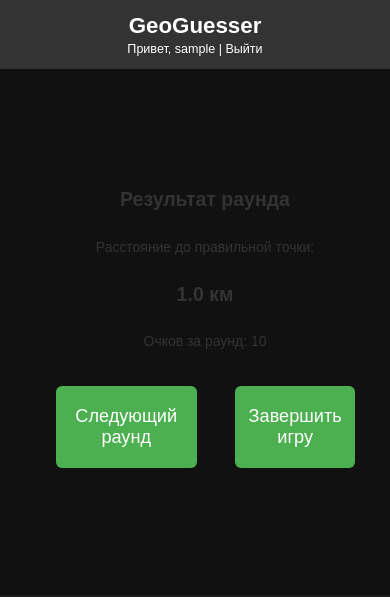
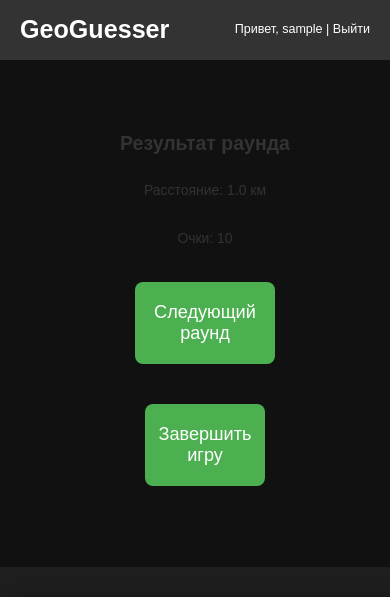
Before and after one commit to cerXXXX/yandex_geoguesser, a Flask app: page /round_result/1 in a window 390 px wide. Shown: the top 597 px of the page. Run offline with Flask 3, Linux system fonts and the light colour scheme; a user stored in the database is signed in; tables that the repository leaves empty hold one stand-in row (values such as "Sample post").

Commit message:
fix style.css

```diff
--- a/static/style.css
+++ b/static/style.css
@@ -1,5 +1,5 @@
-/* === Глобальные стили === */
-html, body {
+/* === Общие стили === */
+html {
     height: 100%;
     width: 100%;
     margin: 0;
@@ -7,18 +7,23 @@ html, body {
     font-family: Arial, sans-serif;
     background-color: #f5f5f5;
     color: #333;
-    overflow-x: hidden;
+    overflow: hidden;                     /* убрали прокрутку */
+    font-size: calc(12px + 0.5vw);        /* адаптивный размер шрифта */
+    line-height: 1.4;
 }
 
-/* базовый размер шрифта подстраивается под ширину экрана */
-html {
-  font-size: calc(12px + 0.5vw);
-}
 body {
-  line-height: 1.4;
-  overflow-x: hidden;
+    height: 100%;
+    width: 100%;
+    margin: 0;
+    padding: 0;
+    overflow: hidden;
 }
 
+a {
+    text-decoration: none;               /* убрали подчёркивание */
+    color: inherit;
+}
 
 header {
     height: 60px;
@@ -118,18 +123,19 @@ th, td {
 
 /* === Игровая страница === */
 .game-page {
-    width: 100vw;
+    display: flex;
+    flex-direction: column;
+    height: 100vh;           /* полная высота экрана */
     overflow: hidden;
     background-color: #222;
 }
 
 .game-page .game-container {
+    flex: 1;
     display: flex;
     flex-direction: row;
     justify-content: space-between;
     align-items: stretch;
-    width: 100%;
-    height: calc(100vh - 60px);
     margin: 0;
     padding: 0;
     overflow: hidden;
@@ -188,77 +196,32 @@ th, td {
     cursor: not-allowed;
 }
 
-@media screen and (max-width: 1200px) {
-    .game-page .game-container {
-        flex-direction: column;
-    }
+/* === Страница результатов раунда и быстрой игры === */
+.result-buttons {
+    display: flex;
+    flex-direction: column;
+    align-items: center;
+}
 
-    .game-page .left-panel,
-    .game-page .right-panel {
-        width: 100%;
-        height: 50%;
-    }
+.result-buttons a {
+    margin: 10px 0;
+}
 
-    .game-page .guess-map {
-        width: 80%;
-        height: 300px;
-    }
-
-    .game-page .satellite-image.full {
-        width: 100%;
-        height: 100%;
-    }
+.result-buttons button {
+    width: 90%;
+    max-width: 300px;
+    font-size: 1.2rem;
+    padding: 16px 0;
 }
 
 /* === Стили для страницы быстрого результата === */
 .quick-result h1 {
     font-size: 2rem;
-    color: #ff6347; /* Томато */
+    color: #ff6347;
     margin-bottom: 20px;
 }
-/* убираем подчёркивание со всех ссылок */
-a {
-  text-decoration: none;
-  color: inherit;  /* сохраняет цвет кнопки/текста */
-}
 
-/* если у вас есть <a><button>…</button></a>, можно уточнить */
-a button {
-  text-decoration: none;
-}
-
-
-.result-buttons a {
-    display: inline-block;
-    margin: 10px;
-}
-
-.result-buttons button {
-    padding: 12px 24px;
-    font-size: 1.1rem;
-    background-color: #4CAF50;
-    color: white;
-    border-radius: 6px;
-    cursor: pointer;
-    transition: 0.3s;
-}
-
-.result-buttons button:hover {
-    background-color: #45a049;
-}
-
-/* === Страница регистрации === */
-input[type="email"],
-input[type="password"],
-input[type="text"] {
-    width: 100%;
-    padding: 12px;
-    margin: 10px 0;
-    border-radius: 6px;
-    border: 1px solid #ccc;
-    box-sizing: border-box;
-}
-
+/* === Страница регистрации и входа === */
 form button {
     width: 100%;
     padding: 16px;
@@ -274,66 +237,29 @@ form button:hover {
     background-color: #45a049;
 }
 
-/* === Страница результатов раунда === */
+/* === Результат раунда: контейнер карты === */
 #result-map {
     width: 100%;
     height: 400px;
     margin: 20px auto;
 }
 
-#result-map .leaflet-container {
-    height: 100%;
-}
-
-/* === Мобильная адаптивность (смартфоны) === */
+/* Убираем Leaflet-контейнер, теперь не нужен */
+/* === Мобильная адаптивность === */
 @media screen and (max-width: 768px) {
-    /* Общие поправки для body и контейнеров */
-    html, body {
-        overflow-x: hidden;
-    }
-
-    header {
-        flex-direction: column;
-        align-items: center;
-        height: auto;
-        padding: 10px;
-    }
-    header h1 {
-        font-size: 1.6rem;
-    }
-
-    /* Центрирование контента без боковых отступов */
-    .page-wrapper {
-        padding: 20px;
-        margin: 20px auto;
-        max-width: 100%;
-    }
-
-    /* Игровая страница: вертикальный стек */
     .game-page .game-container {
         flex-direction: column;
-        height: auto;
     }
     .game-page .left-panel,
     .game-page .right-panel {
         width: 100%;
-        height: 50vh;   /* каждая панель по половине экрана */
+        height: 50vh;       /* по половине экрана */
         padding: 10px;
     }
-
-    /* Спутниковый снимок */
-    .game-page .satellite-image.full {
-        width: 100%;
-        height: 100%;
-    }
-
-    /* Карта */
     .guess-map {
         width: 100%;
         height: 40vh;
     }
-
-    /* Кнопки — максимум ширины, крупнее и повыше */
     .guess-button,
     .result-buttons button,
     button {
--- a/templates/round_result.html
+++ b/templates/round_result.html
@@ -4,23 +4,15 @@
 {% block content %}
 <div class="game-page">
   <div class="game-container">
-        <!-- Левая панель: информация и кнопки -->
     <div class="left-panel" style="flex-direction: column; justify-content: center;">
       <h2>Результат раунда</h2>
-            <p>Расстояние до правильной точки:</p>
-            <h1>{{ round_entry.distance | round(2) }} км</h1>
-            <p>Очков за раунд: {{ round_entry.points }}</p>
+      <p>Расстояние: {{ round_entry.distance | round(2) }} км</p>
+      <p>Очки: {{ round_entry.points }}</p>
       <div class="result-buttons">
-                <a href="{{ url_for('game') }}">
-                    <button class="guess-button">Следующий раунд</button>
-                </a>
-                <a href="{{ url_for('finish_game') }}">
-                    <button class="guess-button">Завершить игру</button>
-                </a>
+        <a href="{{ url_for('game') }}"><button class="guess-button">Следующий раунд</button></a>
+        <a href="{{ url_for('finish_game') }}"><button class="guess-button">Завершить игру</button></a>
       </div>
     </div>
-
-        <!-- Правая панель: карта -->
     <div class="right-panel">
       <div id="result-map" class="guess-map"></div>
     </div>
@@ -36,19 +28,10 @@
     var map = new ymaps.Map('result-map', {
       center: real, zoom: 2, controls: []
     });
-      // после создания карты подгоняем размер
     map.container.fitToViewport();
 
-      // если вы динамически меняете CSS-размеры контейнера (на resize):
-      window.addEventListener('resize', function() {
-        map.container.fitToViewport();
-      });
-      var realMark = new ymaps.Placemark(real, { hintContent: 'Правильное место' }, {
-        preset: 'islands#greenDotIcon'
-      });
-      var guessMark = new ymaps.Placemark(guess, { hintContent: 'Твой выбор' }, {
-        preset: 'islands#redDotIcon'
-      });
+    var realMark = new ymaps.Placemark(real, {}, { preset: 'islands#greenDotIcon' });
+    var guessMark = new ymaps.Placemark(guess, {}, { preset: 'islands#redDotIcon' });
     map.geoObjects.add(realMark).add(guessMark);
 
     var line = new ymaps.Polyline([ real, guess ], {}, {
@@ -56,7 +39,6 @@
     });
     map.geoObjects.add(line);
 
-      // Подогнать область просмотра под оба маркера
     var bounds = ymaps.geoQuery([realMark, guessMark]).getBounds();
     map.setBounds(bounds, { checkZoomRange: true, zoomMargin: 20 });
   });
```
Also changed, not shown: other parts of static/style.css (+12 -33 lines), templates/game.html (+3 -4 lines), templates/quick_game.html (+4 -14 lines), templates/quick_result.html (+6 -25 lines). Lines whose indentation alone changed are shown as unchanged.
